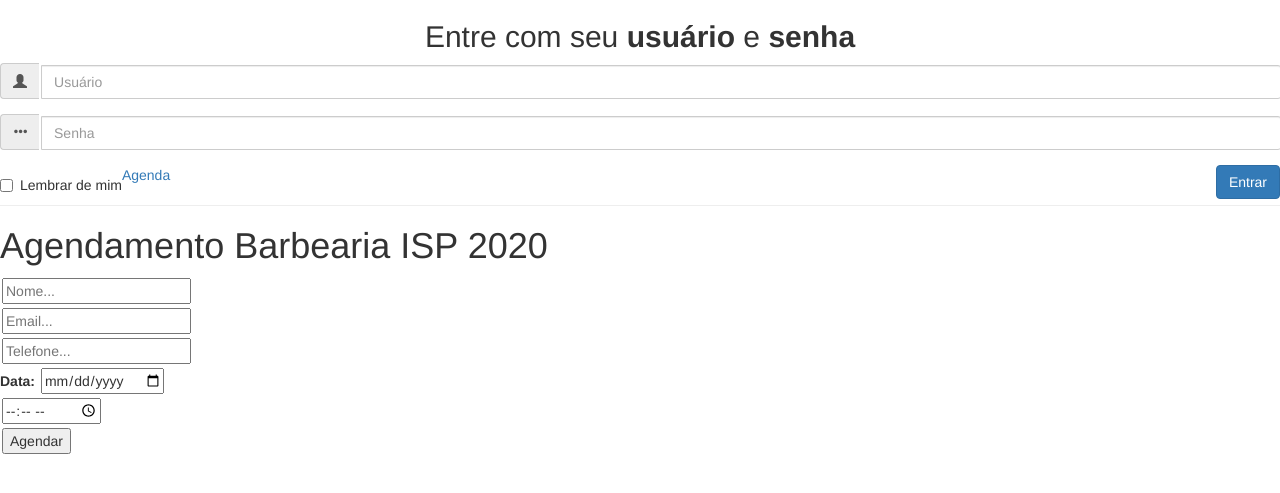
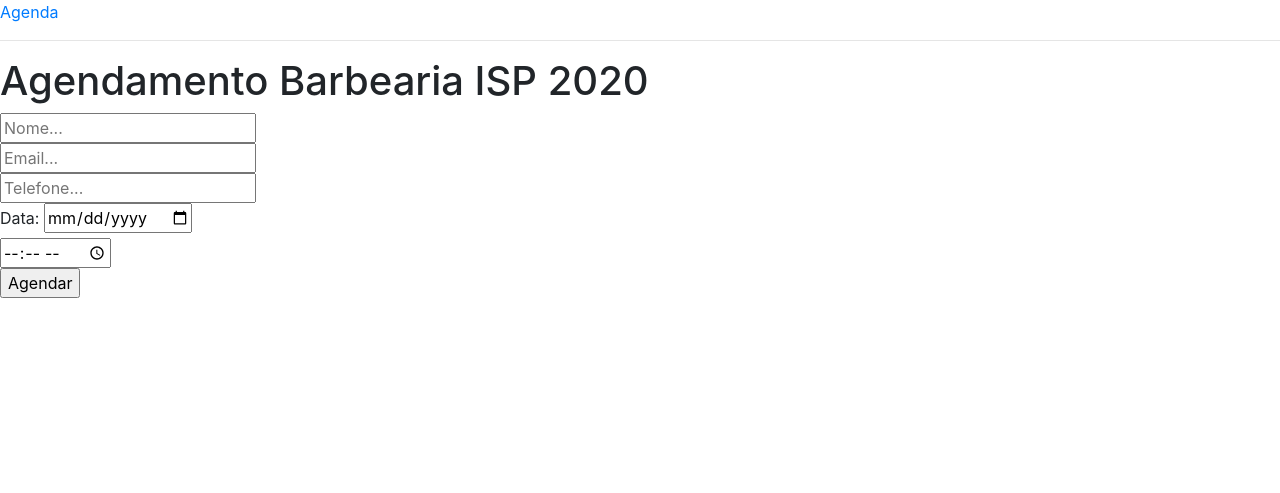
Before and after one commit to julia2003-pixel/exercicios, a PHP site: page /form_agenda.php in a window 1280 px wide. Shown: the top 493 px of the page. Run offline with PHP 8.4, Linux system fonts and the light colour scheme; some libraries are stand-ins or nearby versions.

Commit message:
atualizacao

```diff
--- a/20200219/barbearia/form_agenda.php
+++ b/20200219/barbearia/form_agenda.php
@@ -12,50 +12,11 @@
 	<div class="login">
 	<header>
 		<title>Barbearia IFSP 2020</title>
-		<style>
-			input{margin:2px;}
-		</style>
-	<h2 class="text-center">Entre com seu <b>usuário</b> e <b>senha</b></h2>
 	</header>
 		<form>
-			<div class="form-group">
-				<div class="input-group">
-					<div class="input-group-addon">
-						<span class="glyphicon glyphicon-user"></span>
-					</div>
-					<input type="text" name="usuario" class="form-control" placeholder="Usuário">
-				</div>
-			</div>
-			<div class="form-group">
-				<div class="input-group">
-					<div class="input-group-addon">
-						<span class="glyphicon glyphicon-option-horizontal"></span>
-					</div>
-					<input type="password" name="senha" class="form-control" placeholder="Senha">
-				</div>
-			</div>
-	<footer>
-				<div class="checkbox pull-left">
-					<label>
-						<input type="checkbox" name="lembrar">
-						Lembrar de mim
-					</label>
-				</div>
-				<button type="submit" class="btn btn-primary pull-right">Entrar</button>
-			</footer>
-		</form>
-	</div>
-
-
-	<script src="js/jquery-2.2.4.min.js"></script>
-	<script src="js/bootstrap.min.js"></script>
-</body>
-</html>
-
-
 			<body>
 				<a href="agenda.php">Agenda</a>
-		<hr />
+				<hr/>
 				<h1>Agendamento Barbearia ISP 2020</h1>
 				<form method="post" action="recebe_agenda.php">
 					<input type="text" name="nome" placeholder="Nome..." />
@@ -68,9 +29,12 @@
 					<input type="date" name="data" />
 					<br />
 					<input name="hora" type="time" min="07:00" max="17:45" placeholder="Hora" />
-
 					<br />
 					<input type="submit" value="Agendar" />
 					</form>
 			</body>
 	</html>
+			<script src="js/jquery-2.2.4.min.js"></script>
+			<script src="js/bootstrap.min.js"></script>
+</body>
+</html>
--- a/20200219/barbearia/recebe_agenda.php
+++ b/20200219/barbearia/recebe_agenda.php
@@ -17,7 +17,7 @@ adicionar_agendamento($_POST,"agendamentos.xml");
 		</style>
 	</head>
 	<body>
-		<a href="form_agenda.php">Cadastrar Novo Agendamento</a> |
+		<a href="form_agenda.php">Cadastrar Novo Agendamento</a>
 		<a href="agenda.php">Agenda</a>
 		<hr />
 		<h1>Agendamento Barbearia IFSP 2020</h1>
```
Lines whose indentation alone changed are shown as unchanged.
